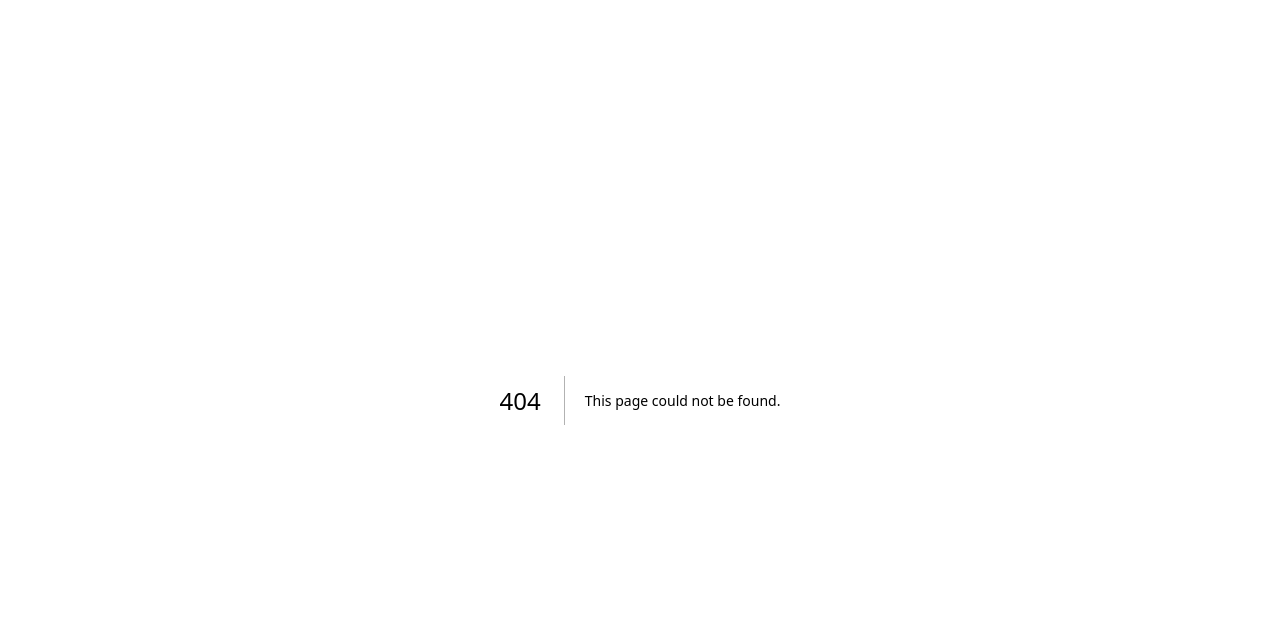
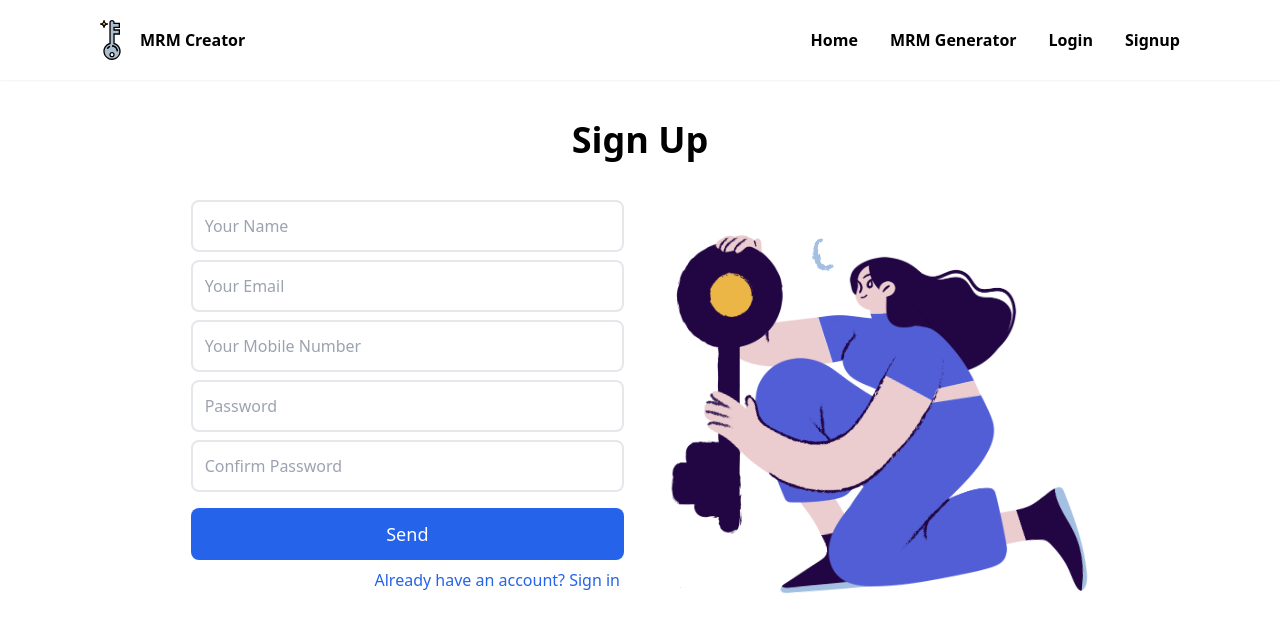
Before and after one commit to OmPr366/MRMCreatorApplication, a Next.js app: page /register in a window 1280 px wide. Before the commit this address had no page. Shown: the top 632 px of the page. Built offline with nearby package versions, Linux system fonts and the light colour scheme.

Commit message:
login and signup frontend created

```diff
--- /dev/null
+++ b/src/components/Nav/Navbar.js
@@ -0,0 +1,106 @@
+import React from 'react'
+import { useState } from "react";
+import Link from "next/link";
+import logo from "../../images/brandlogo.svg";
+import Image from "next/image";
+
+const Navbar = () => {
+    const [isOpen, setIsOpen] = useState(false);
+  return (
+    <nav className="shadow-sm bg-white p-5 w-full">
+      <div className="flex items-center md:mx-20  justify-between">
+        <div className="flex-shrink-0 flex align-bottom">
+          <Image
+            src={logo}
+            alt="Picture of the author"
+            width="40"
+            height="25"
+          />
+          <p className="mt-2 mr-px font-semibold">MRM Creator</p>
+        </div>
+        <div className="ml-10 hidden md:flex items-baseline space-x-8">
+          <div className="cursor-pointer hover:text-blue-500 font-semibold py-2 text-md">
+            <Link href="/">Home</Link>
+          </div>
+          <div className="cursor-pointer hover:text-green-500 font-semibold py-2 text-md">
+            <Link href="/generate">MRM Generator</Link>
+          </div>
+          <div className="cursor-pointer hover:text-blue-500 font-semibold py-2 text-md">
+            <Link href="/signin">Login</Link>
+          </div>
+          <div className="cursor-pointer hover:text-blue-500 font-semibold py-2 text-md">
+            <Link href="/register">Signup</Link>
+          </div>
+        </div>
+        <div className="md:hidden ">
+          <button
+            onClick={() => setIsOpen(!isOpen)}
+            type="button"
+            className="bg-blue-600 inline-flex items-center justify-center p-2 rounded-md text-white  hover:bg-blue-600 focus:outline-none focus:ring-2 focus:ring-offset-2 focus:ring-offset-blue-800 focus:ring-white"
+            aria-controls="mobile-menu"
+            aria-expanded="false"
+          >
+            <span className="sr-only">Open main menu</span>
+            {!isOpen ? (
+              <svg
+                className="block h-6 w-6"
+                xmlns="http://www.w3.org/2000/svg"
+                fill="none"
+                viewBox="0 0 24 24"
+                stroke="currentColor"
+                aria-hidden="true"
+              >
+                <path
+                  strokeLinecap="round"
+                  strokeLinejoin="round"
+                  strokeWidth="2"
+                  d="M4 6h16M4 12h16M4 18h16"
+                />
+              </svg>
+            ) : (
+              <svg
+                className="block h-6 w-6"
+                xmlns="http://www.w3.org/2000/svg"
+                fill="none"
+                viewBox="0 0 24 24"
+                stroke="currentColor"
+                aria-hidden="true"
+              >
+                <path
+                  strokeLinecap="round"
+                  strokeLinejoin="round"
+                  strokeWidth="2"
+                  d="M6 18L18 6M6 6l12 12"
+                />
+              </svg>
+            )}
+          </button>
+        </div>
+      </div>
+
+      {isOpen && (
+        <div className="md:hidden" id="mobile-menu">
+          <div className="bg-white px-2 pt-2 pb-3 space-y-1 sm:px-3">
+            <div className="cursor-pointer hover:bg-blue-600 mt-2 text-black hover:text-white block px-3 py-2 rounded-md text-base font-medium">
+              <Link href="/">Home</Link>
+            </div>
+            <div className="cursor-pointer hover:bg-green-600 text-black hover:text-white block px-3 py-2 rounded-md text-base font-medium">
+              <Link href="/generate">Generate Password</Link>
+            </div>
+            <div className="cursor-pointer hover:bg-blue-600 text-black hover:text-white block px-3 py-2 rounded-md text-base font-medium">
+              <a href="contact">Contact</a>
+            </div>
+            <div className="cursor-pointer hover:bg-blue-600 text-black hover:text-white block px-3 py-2 rounded-md text-base font-medium">
+              <Link href="/signin">Login</Link>
+            </div>
+            <div className="cursor-pointer hover:bg-blue-600 text-black hover:text-white block px-3 py-2 rounded-md text-base font-medium">
+              <Link href="/register">Signup</Link>
+            </div>
+          </div>
+        </div>
+      )}
+    </nav>
+  );
+}
+
+export default Navbar
--- a/src/pages/index.js
+++ b/src/pages/index.js
@@ -3,6 +3,7 @@ import Image from 'next/image'
 import { Inter } from 'next/font/google'
 import styles from '../styles/Home.module.css'
 import AddChart from '../components/AddChart/AddChart'
+import Navbar from '../components/Nav/Navbar'
 
 const inter = Inter({ subsets: ['latin'] })
 
@@ -16,7 +17,7 @@ export default function Home() {
         <link rel="icon" href="/favicon.ico" />
       </Head>
       <main className=''>
-        <AddChart/>
+        <Navbar/>
       </main>
     </>
   )
--- /dev/null
+++ b/src/pages/register.js
@@ -0,0 +1,93 @@
+import React, { useState } from "react";
+import Lottie from "lottie-react";
+import signupani from "../images/signup-ani.json";
+import Navbar from "../components/Nav/Navbar";
+import Link from "next/link";
+
+const register = () => {
+    const [user, setUser] = useState({
+      name: "",
+      email: "",
+      phone: "",
+      password: "",
+      cpassword: "",
+    });
+    const handleInputs = (e) => {
+      setUser({ ...user, [e.target.name]: e.target.value });
+      console.log(e);
+    };
+  return (
+    <>
+      <Navbar />
+      <div className=" lg:w-5/6 p-10 mx-auto font-montserrat overflow-hidden">
+        <div className=" text-center text-4xl font-semibold">Sign Up</div>
+        <div className=" flex flex-col sm:flex-row-reverse mt-8">
+          <div className="flex sm:w-1/2 mb-5 sm:mb-0 mx-10">
+            <div className=" my-auto ">
+              <Lottie loop={true} animationData={signupani} />
+            </div>
+          </div>
+          <div className=" sm:w-1/2 sm:ml-10 my-auto flex flex-col">
+            <input
+              method="POST"
+              className=" w-full p-3 border-2 rounded-lg m-1"
+              value={user.name}
+              name="name"
+              onChange={handleInputs}
+              type="text"
+              placeholder="Your Name"
+            ></input>
+            <input
+              method="POST"
+              className=" w-full p-3 border-2 rounded-lg m-1"
+              type="text"
+              placeholder="Your Email"
+              name="email"
+              value={user.email}
+              onChange={handleInputs}
+            ></input>
+            <input
+              method="POST"
+              className=" w-full p-3 border-2 rounded-lg m-1"
+              type="text"
+              placeholder="Your Mobile Number"
+              value={user.phone}
+              name="phone"
+              onChange={handleInputs}
+            ></input>
+            <input
+              method="POST"
+              className=" w-full p-3 border-2 rounded-lg m-1"
+              type="password"
+              placeholder="Password"
+              name="password"
+              value={user.password}
+              onChange={handleInputs}
+            ></input>
+            <input
+              method="POST"
+              className=" w-full p-3 border-2 rounded-lg m-1"
+              type="password"
+              placeholder="Confirm Password"
+              name="cpassword"
+              value={user.cpassword}
+              onChange={handleInputs}
+            ></input>
+            <button
+              type="submit"
+              className=" w-full mt-3 py-3 bg-blue-600 rounded-lg text-white text-lg m-1 mb-2"
+
+            >
+              Send
+            </button>
+            <Link href="/signin" className="pointer text-blue-600 ml-auto">
+              Already have an account? Sign in
+            </Link>
+          </div>
+        </div>
+      </div>
+    </>
+  );
+};
+
+export default register;
--- /dev/null
+++ b/src/pages/signin.js
@@ -0,0 +1,62 @@
+import React, { useState } from "react";
+import Lottie from "lottie-react";
+import signupani from "../images/signup-ani.json";
+import Navbar from "../components/Nav/Navbar";
+import Link from "next/link";
+
+const login = () => {
+  const [email, setEmail] = useState("");
+  const [password, setPassword] = useState("");
+
+  const handleLogin = ()=>{
+
+  }
+  return (
+    <>
+      <Navbar />
+      <div className=" lg:w-5/6 mx-auto font-montserrat overflow-hidden">
+        <div className=" text-center text-4xl font-semibold">Log In</div>
+        <div className=" flex flex-col sm:flex-row mt-8 px-10">
+          <div className="flex sm:w-1/2 mb-5 sm:mb-0 mx-10">
+            <div className=" my-auto ">
+              <Lottie loop={true} animationData={signupani} />
+            </div>
+          </div>
+          <div className=" sm:w-1/2 sm:ml-10 my-auto flex flex-col">
+            <input
+              method="POST"
+              className=" w-full p-3 border-2 rounded-lg m-1"
+              type="text"
+              placeholder="Your Email"
+              value={email}
+              onChange={(e) => setEmail(e.target.value)}
+            ></input>
+            <input
+              method="POST"
+              className=" w-full p-3 border-2 rounded-lg m-1"
+              type="password"
+              placeholder="Your Password"
+              value={password}
+              onChange={(e) => setPassword(e.target.value)}
+            ></input>
+            <button
+              type="submit"
+              className=" w-full mt-3 py-3 bg-blue-600 rounded-lg text-white text-lg m-1 mb-2"
+              onClick={handleLogin}
+            >
+              Send
+            </button>
+            <Link
+              href="/register"
+              className="pointer text-blue-600 ml-auto pb-10"
+            >
+              Don't have an account? Sign Up
+            </Link>
+          </div>
+        </div>
+      </div>
+    </>
+  );
+}
+
+export default login
```
Also changed, not shown: src/images/brandlogo.svg (added).
